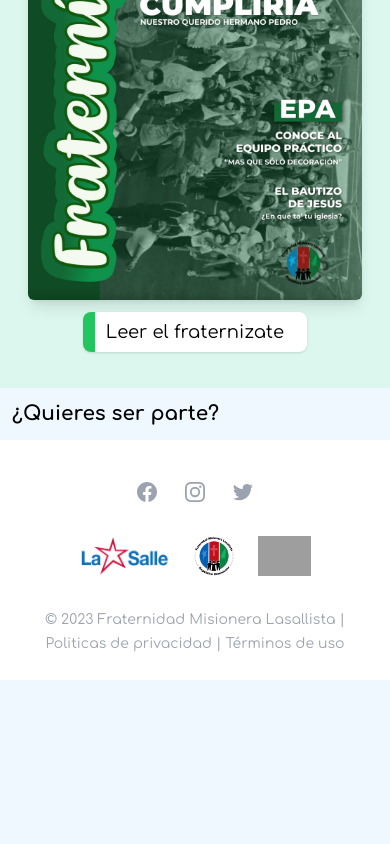
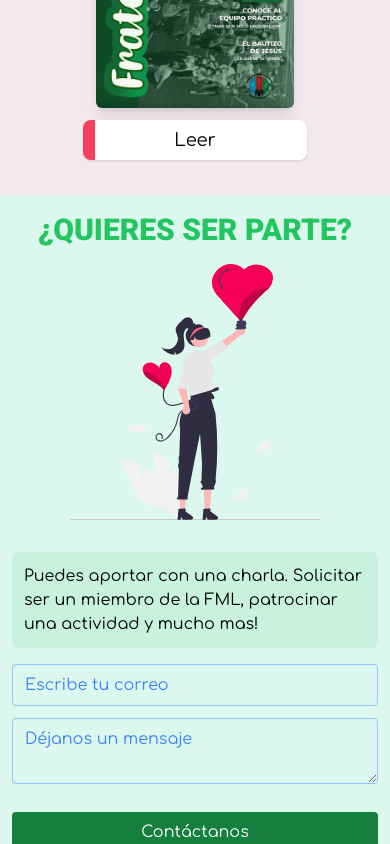
Before and after one commit to Lisito11/web-frate, a React (Vite) app: page / in a window 390 px wide. Shown: the part 7260-8104 px from the top of the page. Before the commit the page ends 7940 px from the top, so only its background shows below. Built offline with nearby package versions, Linux system fonts and the light colour scheme; grey boxes are pictures that could not be loaded.

Commit message:
update fraternizate color and add contact us section

```diff
--- /dev/null
+++ b/src/frate/components/home/ContactUs.tsx
@@ -0,0 +1,43 @@
+
+export const ContactUs = () => {
+  return (
+    <div className="h-max bg-green-300 pb-6 bg-opacity-20">
+        <div className="flex justify-center items-center">
+          <h2 className="p-4 font-roboto uppercase text-green-500 text-3xl">
+            ¿Quieres ser parte?
+          </h2>
+        </div>
+        <div className="flex justify-center ">
+                <img className="w-full h-64 " src="/images/join-us.svg" />
+              </div>
+        <div className="flex items-center">
+          <div className="mx-auto p-3">
+
+            <div className="bg-green-500 bg-opacity-10 p-3 rounded-md leading-6 mt-5">
+            <p className="leading-6">
+              Puedes aportar con una charla. Solicitar ser un miembro de la FML, patrocinar una actividad y mucho mas!
+            </p>
+          </div>
+            <form action="" className="mt-4 flex flex-col gap-3">
+              <input
+                type="email"
+                name="email"
+                id="email"
+                placeholder="Escribe tu correo"
+                className="w-full rounded border border-blue-300 bg-transparent px-3 py-2 text-blue-500 placeholder:text-blue-500 md:max-w-[18rem]"
+              />
+              <textarea
+                name="message"
+                id="email"
+                placeholder="Déjanos un mensaje"
+                className="w-full rounded border border-blue-300 bg-transparent px-3 py-2 text-blue-500 placeholder:text-blue-500 md:max-w-[18rem]"
+              />
+              <button type="submit" className="mt-4 w-full rounded bg-green-700 px-14 py-2 text-center text-white">Contáctanos</button>
+
+            </form>
+          </div>
+        </div>
+
+      </div>
+  )
+}
--- a/src/frate/components/home/Fraternizate.tsx
+++ b/src/frate/components/home/Fraternizate.tsx
@@ -1,22 +1,22 @@
 export const Fraternizate = () => {
   return (
-    <div className="h-max bg-green-300 pb-6 bg-opacity-20">
+    <div className="h-max bg-red-300  pb-6 bg-opacity-20">
       <div className="flex justify-center items-center">
-        <h2 className="p-4 font-roboto uppercase text-green-500 text-3xl">
+        <h2 className="py-4 px-1 font-roboto uppercase text-red-500 text-3xl">
           Nuestro Fraternízate
         </h2>
       </div>
       <div className="flex flex-col justify-center items-center">
-        <div className="px-7">
+        <div className="px-24">
           <img
             src="/images/fraternizate.png"
             className="rounded-md shadow-lg hover:shadow-xl"
           />
         </div>
         <button className="group relative h-10 w-56 overflow-hidden rounded-lg bg-white text-lg shadow my-3">
-            <div className="absolute inset-0 w-3 bg-green-500 transition-all duration-[250ms] ease-out group-hover:w-full"></div>
+            <div className="absolute inset-0 w-3 bg-rose-500 transition-all duration-[250ms] ease-out group-hover:w-full"></div>
             <span className="relative text-black group-hover:text-white">
-              Leer el fraternizate
+              Leer
             </span>
           </button>
 
--- a/src/frate/pages/HomePage.tsx
+++ b/src/frate/pages/HomePage.tsx
@@ -5,6 +5,7 @@ import { WhatIsFrate } from "../components/home/WhatIsFrate";
 import { Activities } from "../components/home/Activities";
 import { Teams } from "../components/home/Teams";
 import { Fraternizate } from "../components/home/Fraternizate";
+import { ContactUs } from '../components/home/ContactUs';
 
 export const HomePage = () => {
   return (
@@ -63,12 +64,9 @@ export const HomePage = () => {
         <Teams />
       </div>
 
-      <Fraternizate/>
+      <Fraternizate />
 
-      <div className="h-max">
-        <h2 className="text-xl font-black p-3">¿Quieres ser parte?</h2>
-      </div>
-
+      <ContactUs/>
     </AppLayout>
   );
 };
```
Also changed, not shown: public/images/join-us.svg (added).
